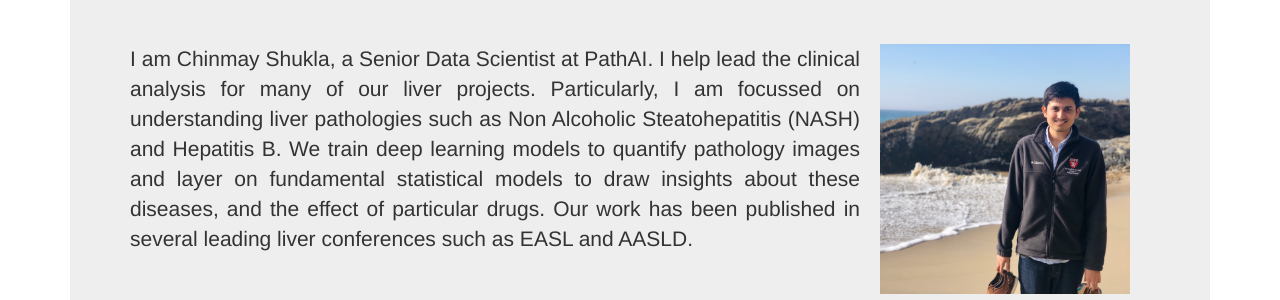
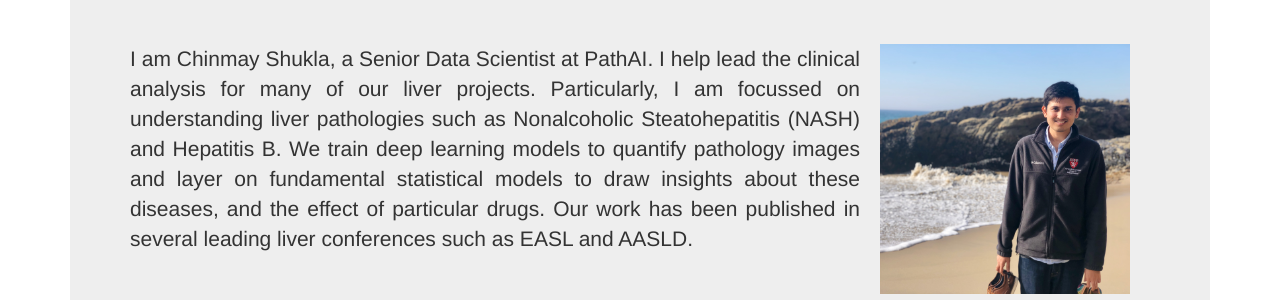
Before and after one commit to cshukla/cshukla.github.io, a Jekyll site: the page built from index.html, in a window 1280 px wide and 900 px high. Shown: the part 177-477 px from the top of the window. Built offline with Jekyll 4.4.1, drawn with Linux system fonts in a browser that asks for light colours; nearby versions of some CDN libraries; the list of posts is cut into pages by our own code.

Commit message:
formatting

```diff
--- a/index.html
+++ b/index.html
@@ -17,7 +17,7 @@ layout: template1
 	<h2>Welcome</h2>
   <br></br>
     <img style="float: right;width:250px;height:250px;" hspace="20" src="https://raw.githubusercontent.com/cshukla/cshukla.github.io/master/assets/img/IMG_2518.jpeg">
-    <p align="justify"> I am Chinmay Shukla, a Senior Data Scientist at PathAI. I help lead the clinical analysis for many of our liver projects. Particularly, I am focussed on understanding liver pathologies such as Non Alcoholic Steatohepatitis (NASH) and Hepatitis B. We train deep learning models to quantify pathology images and layer on fundamental statistical models to draw insights about these diseases, and the effect of particular drugs. Our work has been published in several leading liver conferences such as EASL and AASLD.
+    <p align="justify"> I am Chinmay Shukla, a Senior Data Scientist at PathAI. I help lead the clinical analysis for many of our liver projects. Particularly, I am focussed on understanding liver pathologies such as Nonalcoholic Steatohepatitis (NASH) and Hepatitis B. We train deep learning models to quantify pathology images and layer on fundamental statistical models to draw insights about these diseases, and the effect of particular drugs. Our work has been published in several leading liver conferences such as EASL and AASLD.
     </p>
     <br>
     </br>
```
